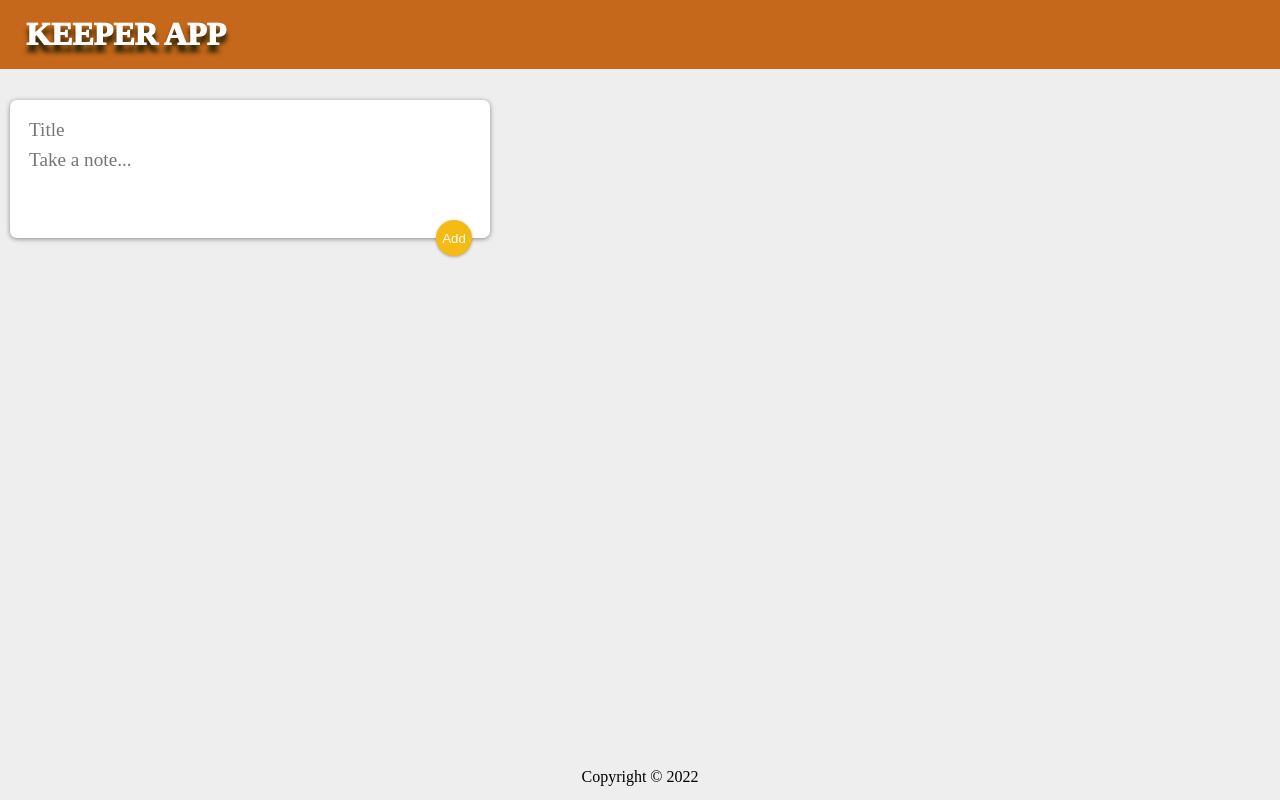
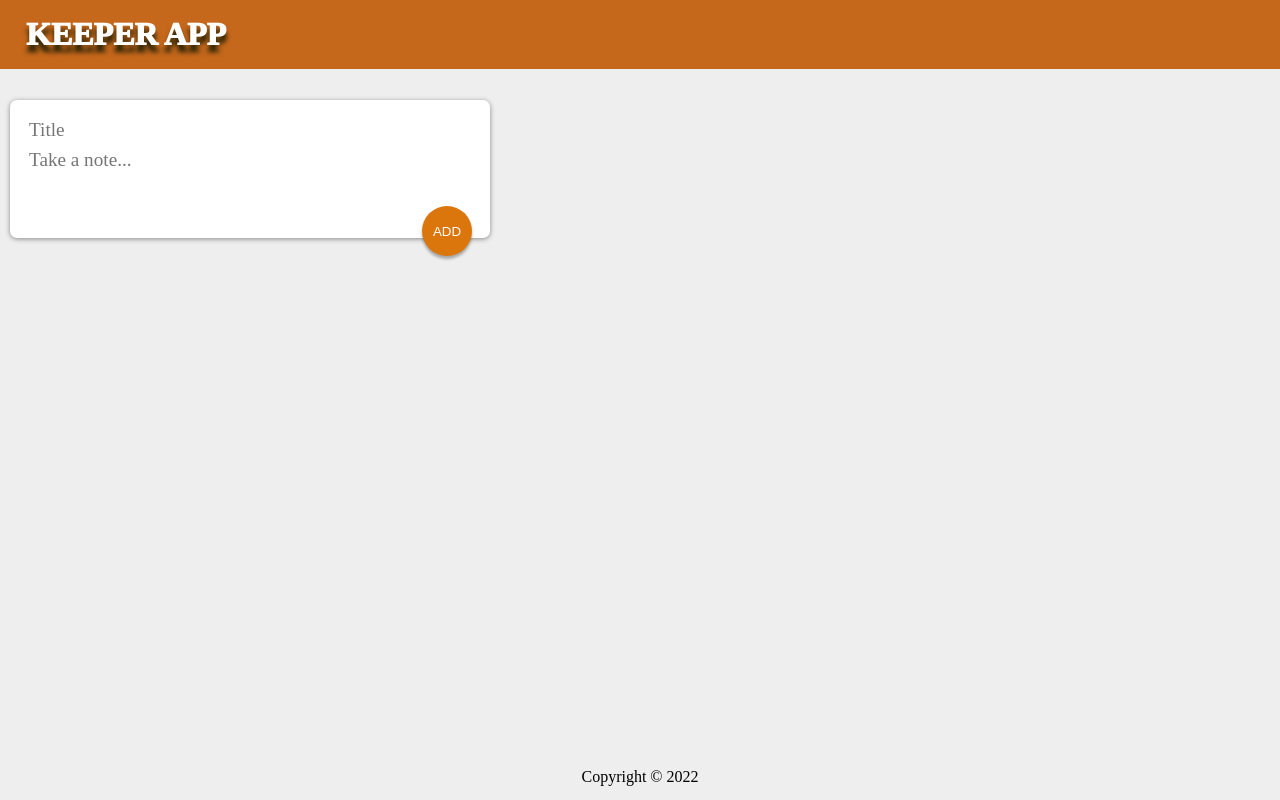
Before and after one commit to Hanmai001/20127153_MaiTranGiaHan, a React (Create React App) app in the folder keeper-app/: page / in a window 1280 px wide. Built offline with nearby package versions, Linux system fonts and the light colour scheme; some icons are missing; a web font is replaced by a local one.

Commit message:
Modify css

```diff
--- a/keeper-app/public/styles.css
+++ b/keeper-app/public/styles.css
@@ -41,11 +41,11 @@ header .header-icon {
 }
 
 #Note {
-    background-color: rgb(219, 181, 181);
+    background-color: rgb(240, 200, 200);
     /*border-radius: 20px;*/
     box-shadow: 0 2px 5px rgb(32, 31, 3);
     padding: 10px;
-    width: 150px;
+    width: 200px;
     margin: 10px;
     float: left;
 }
@@ -64,13 +64,15 @@ header .header-icon {
 #Note button {
     position: relative;
     float: right;
-    margin-right: 10px;
-    color: #f5ba13;
+    color: #e8bc42;
+    font-weight: 700;
+    height: 20px;
     border: none;
-    width: 36px;
-    height: 36px;
     cursor: pointer;
+    background-color: #eee;
     outline: none;
+    box-shadow: 0 3px 3px rgba(0, 0, 0, 0.3);
+    margin-top: 5px;
 }
 
 form {
@@ -100,13 +102,13 @@ form button {
     position: absolute;
     right: 18px;
     bottom: -18px;
-    background: #f5ba13;
+    background: #da760b;
     color: #fff;
     border: none;
     border-radius: 50%;
-    width: 36px;
-    height: 36px;
-    box-shadow: 0 1px 3px rgba(0, 0, 0, 0.3);
+    width: 50px;
+    height: 50px;
+    box-shadow: 0 3px 3px rgba(0, 0, 0, 0.3);
     cursor: pointer;
     outline: none;
 }
--- a/keeper-app/src/components/InputArea.jsx
+++ b/keeper-app/src/components/InputArea.jsx
@@ -32,7 +32,7 @@ function InputArea(props) {
                 }}>
                 */}
                 <button type="submit" onClick={preventRefresh}>
-                    Add
+                    ADD
                 </button>
             </form>
         </div>
```
